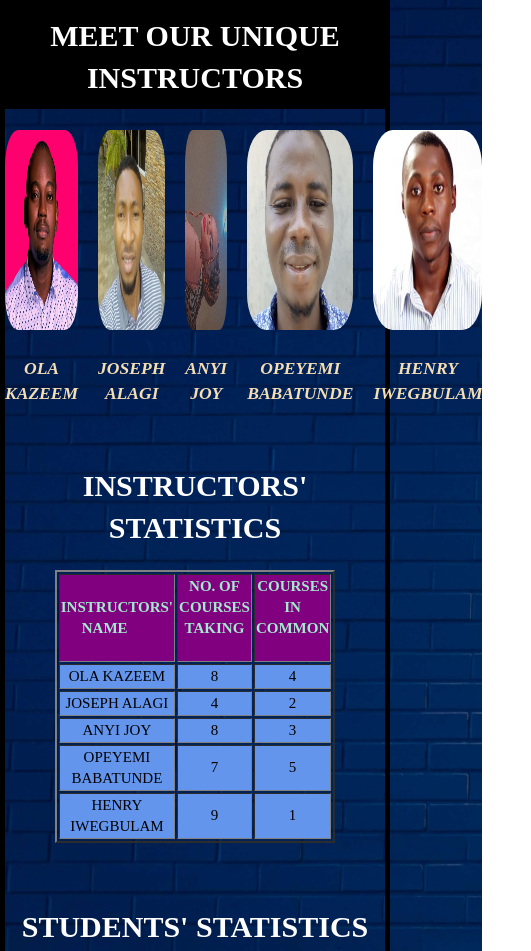
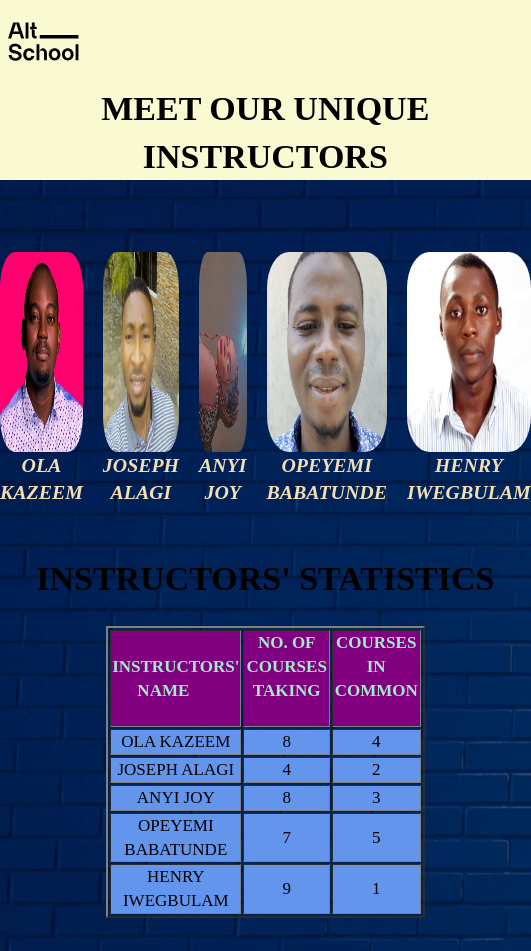
Before and after one commit to Joseph-Alagi-Okebe/Team-School-Stat344, a plain HTML site: page index.html in a window 390 px wide. Shown: the top 951 px of the page, 531 px wide, since content can reach past the window. Drawn offline with Linux system fonts and the light colour scheme.

Commit message:
More flesh to the web page.

```diff
--- a/index.html
+++ b/index.html
@@ -6,15 +6,24 @@
   <meta http-equiv="X-UA-Compatible" content="IE=edge">
   <meta name="viewport" content="width=device-width, initial-scale=1.0">
   <title>SchoolStat344</title>
+  <link rel="icon" type="image/svg" href="logo.svg"/>
 
   <link rel="stylesheet" href="style.css">
 </head>
+  <header class="title">
+    <nav>
+      <div class="logo">
+          <img src="logo.svg" alt="AltSchool Africa Logo">        </div>
+      </nav>
+    <h1>MEET OUR UNIQUE INSTRUCTORS</h1>
+
+    </header>
+  <br>
+  <wbr>
 
 <body>
-
-  <header class="title"><h1>MEET OUR UNIQUE INSTRUCTORS</h1></header>
   <br>
-
+  <br>
   <section class="grid-container">
     <div>
       <h1>
@@ -29,10 +38,7 @@
       <h1>
         <img src="./Joseph.JPG" width="200" height="200" alt="Joseph's Picture">
       </h1>
-
       <h3>JOSEPH ALAGI</h3>
-
-
     </div>
     <div>
       <h1>
--- a/style.css
+++ b/style.css
@@ -1,4 +1,12 @@
 
+* {
+  margin: 0;
+  padding: 0;
+}
+html{
+  justify-content: space-around;
+  overflow-x: hidden;
+}
 body{
   background-image: url("Backgroundimg.jpg");
   background-size: cover;
@@ -7,15 +15,19 @@ body{
   -o-background-size: cover;
   max-width: 100%;
   max-height:100%;
-  border: 5px solid black;
+/*   border: 5px solid black; */
   margin: 0%;
   padding: 0px;
   align-content: center;
+  display:block;
+}
+.logo img{
+	width: 5em;
 }
 
 .grid-container{
     display: grid;
-    grid-template-columns: repeat(5, 1fr);
+    grid-template-columns: repeat(3, 1fr);
     /* height: 300px; */
     /* grid-template-rows: minmax(200px, auto); */
     gap: 40px 20px;
@@ -28,29 +40,28 @@ body{
 
 div {
 /*     border: 3px solid floralwhite; */
-  border-inline: inherit;
+  border-inline: inline;
 }
 
 
 img{
     border-radius: 18%;
-  image-orientation:0grad;
   max-width: 100%;
 max-height: 100%;
+  display: flex;
 }
 .title{
-    text-align: center;
-    background-color: black;
-    color: white;
-    border: 20px;
-    margin: auto;
-    padding: 10px;
-  text-decoration-thickness: 20px;
+/*     text-align: center; */
+    background-color: #FAFAD2;
+    border: 1px;
+    margin: 0px;
+    padding: 0px;
+/*   text-decoration-thickness: 20px; */
 }
 
 
 h1{
-  color: white;
+/*   color: white; */
     text-align: center;
   margin:0px;
   text-decoration-thickness: 20px;
@@ -86,30 +97,46 @@ tr td{
 	body{
 		padding-left: 0;
 		padding-right: 0;
-		margin-left: 0;
-		margin-right: 0;
+		margin-left: auto;
+		margin-right: auto;
     image-orientation: 100%;
     border-image-width: 100%;
-    display: flexbox;
+    display: grid;
+/*     justify-content: space-around; */
 	}
-  .grid-container{
-    display: flex-box;
-    max-width:100%
+  img{
+    display: grid;
+    max-width:100%;
+  }
+  .title{
+    max-width: auto;
   }
 }
 @media print {
-  body { font-size: 13pt;}
+  body { font-size: 14pt;}
+  img{
+    display: flex-box;
+    max-width:100%;
+  }
 }
 
 @media screen {
-  body { font-size: 15px;}
+  body { font-size: 17px;}
   .grid-container{
-    display: flexbox;
+    display: grid;
+  }
+  img{
+    display: grid;
+    max-width:100%;
   }
 }
 
 @media screen, print {
   body { line-height: 1.2; }
+  img{
+    display: flex-box;
+    max-width:100%;
+  }
 }
 
 @media only screen
@@ -117,17 +144,41 @@ tr td{
   and (max-width: 480px)
   and (resolution: 150dpi) {
     body { line-height: 1.4;
-         display: flexbox;
-         }
+         margin-left: auto;
+         margin-right: auto;}
+  .title{
+    max-width: 300%;
+  }
+  img{
+    display: grid;
+    max-width:100%;
+  }
 }
 @media (height > 600px) {
     body { line-height: 1.4;
-         display: flexbox;
+         display: grid;
+          margin: 0%;
+  padding: 0px;
          }
+  .grid-container{
+          grid-template-columns: repeat(5, 1fr);
+      }
+  img{
+    display: flex;
+    max-width:100%;
+  }
 }
 
 @media (400px <= width <= 700px) {
     body { line-height: 1.4;
          display: flexbox;
+          justify-content: space-around;
          }
+  .title{
+    max-width: auto;
+  }
+  img{
+    display: grid;
+    max-width:100%;
+  }
 }
```
Also changed, not shown: logo.svg (added).
